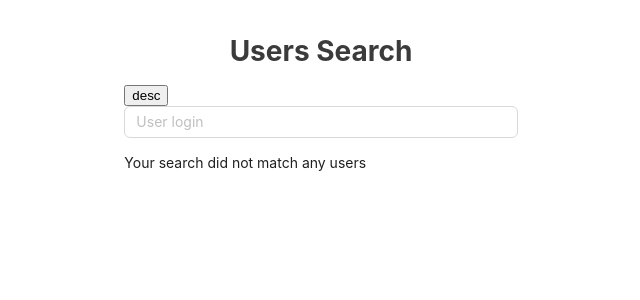
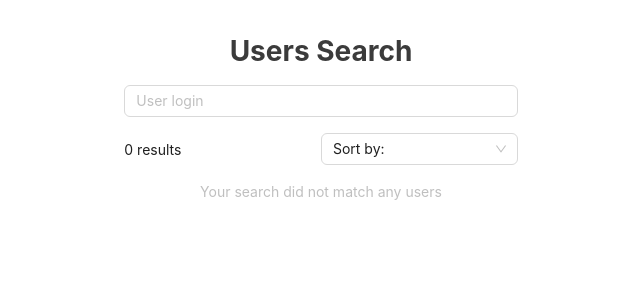
Before and after one commit to ttpavlova/github-users-search, a React (Create React App) app: page / in a window 1280 px wide. Shown: the top 300 px of the page, without its empty margins (319-959 px from the left). Built offline with nearby package versions, Linux system fonts and the light colour scheme.

Commit message:
Add sorting

```diff
--- a/src/App.tsx
+++ b/src/App.tsx
@@ -10,9 +10,14 @@ import "./App.scss";
 
 function App() {
     const [users, setUsers] = useState<Users>({ total_count: 0, items: [] });
+    const [order, setOrder] = useState("desc");
     const [loading, setLoading] = useState(false);
 
     const { page, changePage } = usePagination();
+
+    const changeOrder = (value: string) => {
+        setOrder(value);
+    };
 
     return (
         <div className="App">
@@ -34,12 +39,17 @@ function App() {
                                 <SearchBar
                                     setUsers={setUsers}
                                     page={page}
+                                    order={order}
                                     setLoading={setLoading}
                                 />
-                                <UserList users={users} loading={loading} />
+                                <UserList
+                                    users={users}
+                                    handleChange={changeOrder}
+                                    loading={loading}
+                                />
                                 <Pagination
                                     page={page}
-                                    changePage={changePage}
+                                    handleChange={changePage}
                                     total_count={users.total_count}
                                 />
                             </Space>
--- a/src/components/Pagination/Pagination.tsx
+++ b/src/components/Pagination/Pagination.tsx
@@ -3,9 +3,9 @@ import { Pagination as PaginationComponent, Space } from "antd";
 interface PaginationProps {
     page: number;
     total_count: number;
-    changePage: (page: number) => void;
+    handleChange: (page: number) => void;
 }
-export const Pagination = ({ total_count, changePage }: PaginationProps) => {
+export const Pagination = ({ total_count, handleChange }: PaginationProps) => {
     const totalCount = total_count > 1000 ? 1000 : total_count;
 
     if (totalCount === 0) return null;
@@ -17,7 +17,7 @@ export const Pagination = ({ total_count, changePage }: PaginationProps) => {
                 defaultPageSize={10}
                 total={totalCount}
                 showSizeChanger={false}
-                onChange={changePage}
+                onChange={handleChange}
             />
         </Space>
     );
--- a/src/components/SearchBar/SearchBar.tsx
+++ b/src/components/SearchBar/SearchBar.tsx
@@ -6,12 +6,17 @@ import { Input } from "antd";
 interface SearchBarProps {
     setUsers: React.Dispatch<React.SetStateAction<Users>>;
     page: number;
+    order: string;
     setLoading: React.Dispatch<React.SetStateAction<boolean>>;
 }
 
-export const SearchBar = ({ setUsers, page, setLoading }: SearchBarProps) => {
+export const SearchBar = ({
+    setUsers,
+    page,
+    order,
+    setLoading,
+}: SearchBarProps) => {
     const [query, setQuery] = useState("");
-    const [order, setOrder] = useState("desc");
     const perPage = 10;
 
     const debouncedQuery = useDebounce(query, 1000);
@@ -52,22 +57,11 @@ export const SearchBar = ({ setUsers, page, setLoading }: SearchBarProps) => {
         setQuery(e.currentTarget.value);
     };
 
-    const changeOrder = () => {
-        if (order === "desc") {
-            setOrder("asc");
-        } else {
-            setOrder("desc");
-        }
-    };
-
     function handleSubmit(e: React.FormEvent<HTMLFormElement>) {
         e.preventDefault();
     }
 
     return (
-        <>
-            <button onClick={() => changeOrder()}>{order}</button>
-
         <form onSubmit={handleSubmit}>
             <Input
                 type="text"
@@ -77,6 +71,5 @@ export const SearchBar = ({ setUsers, page, setLoading }: SearchBarProps) => {
                 required
             ></Input>
         </form>
-        </>
     );
 };
--- a/src/components/UserList/UserList.tsx
+++ b/src/components/UserList/UserList.tsx
@@ -1,19 +1,38 @@
-import { List } from "antd";
+import { Col, List, Row, Select } from "antd";
 import { Users } from "../../types/types";
 import { User } from "../User/User";
 
 interface UsersProps {
     users: Users;
+    handleChange: (value: string) => void;
     loading: boolean;
 }
 
-export const UserList = ({ users, loading }: UsersProps) => {
-    if (users.total_count === 0)
-        return <div>Your search did not match any users</div>;
-
+export const UserList = ({ users, handleChange, loading }: UsersProps) => {
     return (
         <div>
-            <div>{users.total_count + " results"}</div>
+            <Row style={{ display: "flex", alignItems: "center" }}>
+                <Col md={24} lg={12}>
+                    <div>{users.total_count + " results"}</div>
+                </Col>
+                <Col md={24} lg={12}>
+                    <Select
+                        defaultValue="Sort by:"
+                        style={{ width: "100%" }}
+                        onChange={handleChange}
+                        options={[
+                            {
+                                value: "desc",
+                                label: "Sort by: Most repositories",
+                            },
+                            {
+                                value: "asc",
+                                label: "Sort by: Fewest repositories",
+                            },
+                        ]}
+                    />
+                </Col>
+            </Row>
 
             <List
                 itemLayout="horizontal"
```
Lines whose indentation alone changed are shown as unchanged.
